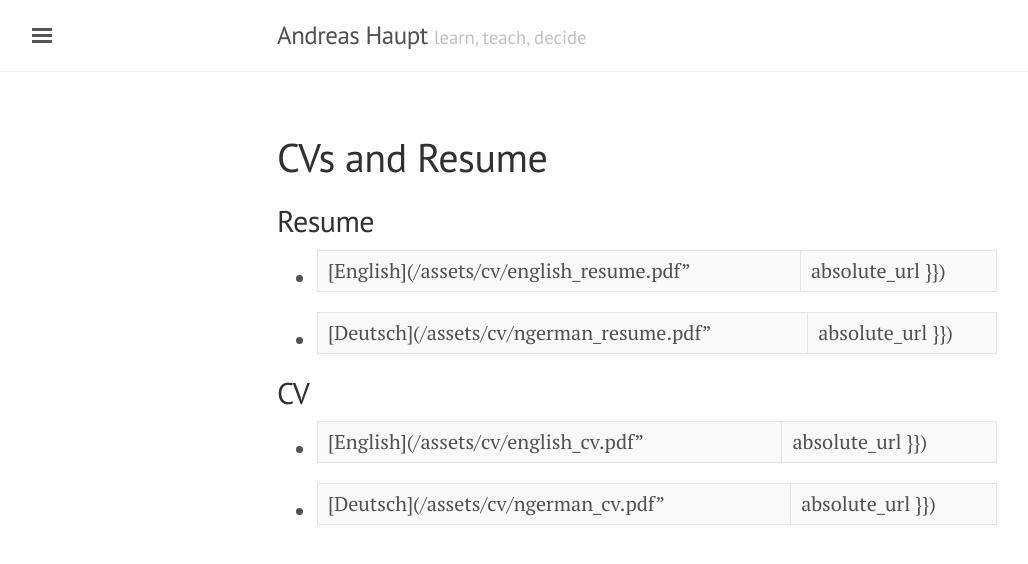
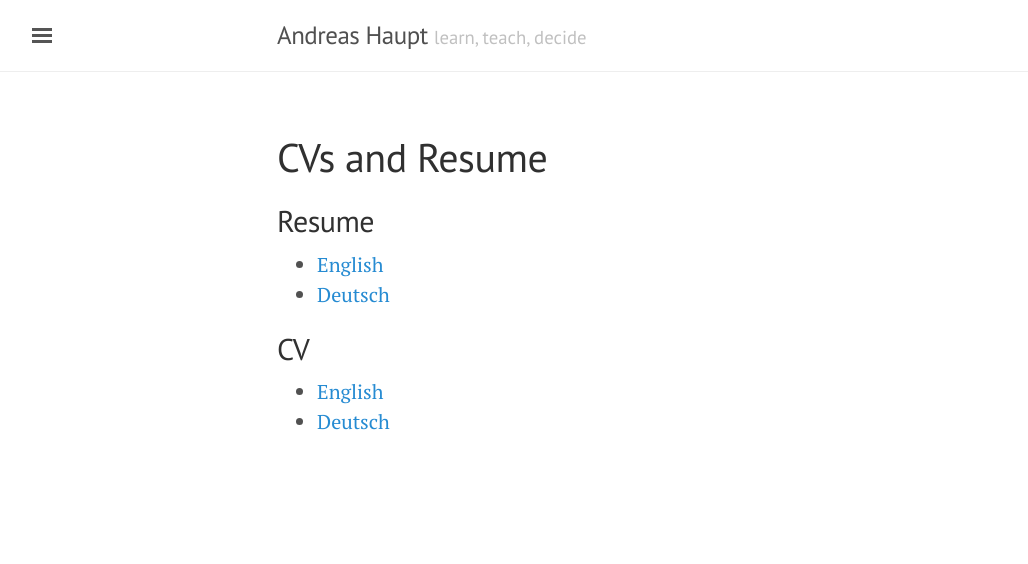
Before and after one commit to Indraos/Indraos.github.io, a Jekyll site: the page built from cv.md, in a window 1280 px wide. Shown: the top 564 px of the page, without its empty margins (3-1031 px from the left). Built offline with Jekyll 4.4.1, drawn with Linux system fonts in a browser that asks for light colours; some of the changed lines change nothing that is shown.

Commit message:
Fixed cv links

```diff
--- a/cv.md
+++ b/cv.md
@@ -4,9 +4,9 @@ title: CVs and Resume
 permalink: /cv/
 ---
 ## Resume
- - [English]({{ "{{ site.baseurl }}/assets/cv/english_resume.pdf" | absolute_url }})
- - [Deutsch]({{ "{{ site.baseurl }}/assets/cv/ngerman_resume.pdf" | absolute_url }})
+ - [English]({{ site.baseurl }}/assets/cv/english_resume.pdf)
+ - [Deutsch]({{ site.baseurl }}/assets/cv/ngerman_resume.pdf)
 
 ## CV
- - [English]({{ "{{ site.baseurl }}/assets/cv/english_cv.pdf" | absolute_url }})
- - [Deutsch]({{ "{{ site.baseurl }}/assets/cv/ngerman_cv.pdf" | absolute_url }})
+ - [English]({{ site.baseurl }}/assets/cv/english_cv.pdf)
+ - [Deutsch]({{ site.baseurl }}/assets/cv/ngerman_cv.pdf)
```
Also changed, not shown: 1 other file.
